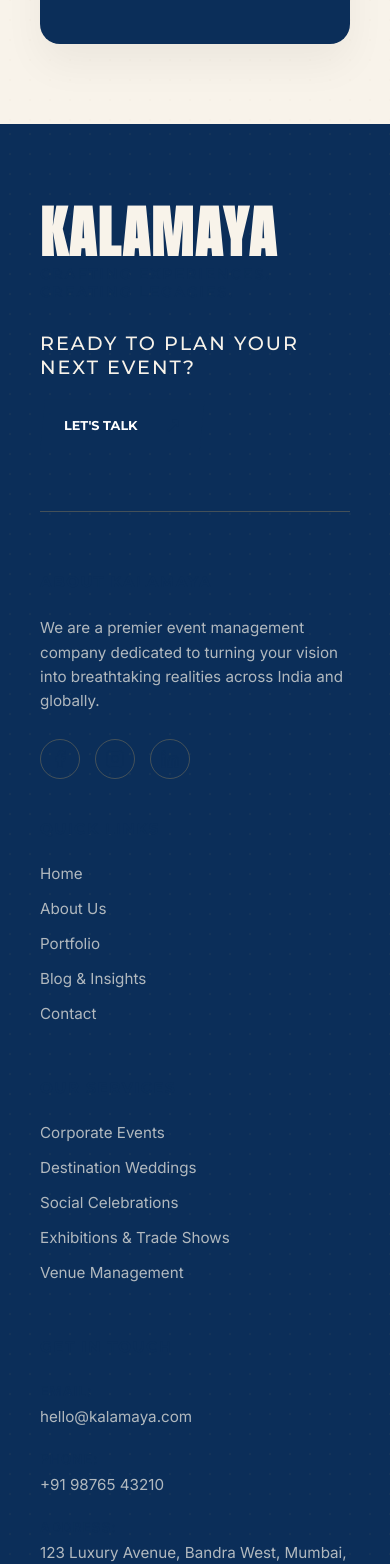
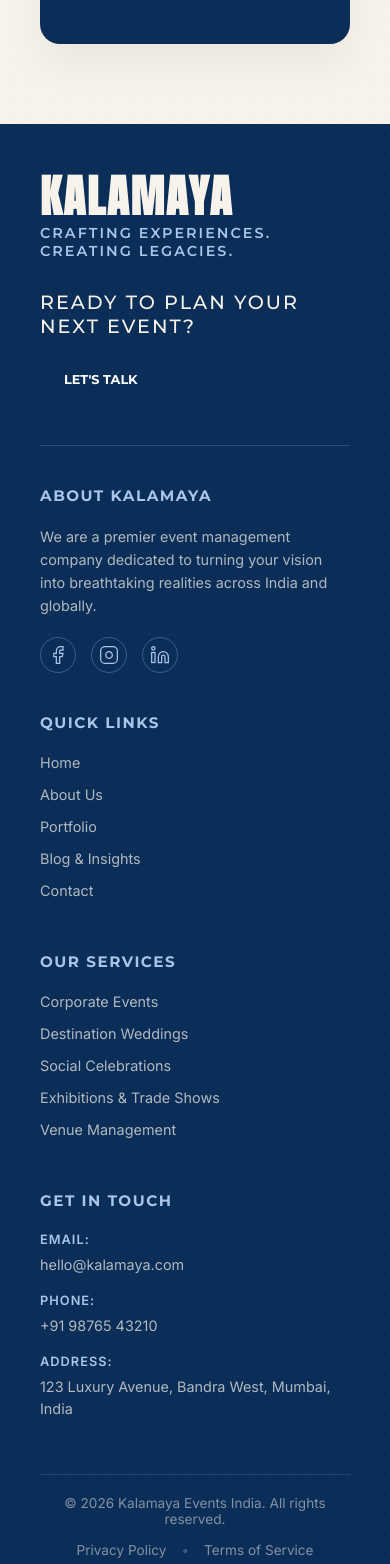
Before and after one commit to rameezwangde/kalamaya-events-new, a React (Vite) app: page /about in a window 390 px wide. Shown: the part 2270-3834 px from the top of the page. Built offline with nearby package versions, Linux system fonts and the light colour scheme.

Commit message:
feat: add responsive luxury-themed footer styling

```diff
--- a/src/styles/footer.css
+++ b/src/styles/footer.css
@@ -20,7 +20,7 @@
 .footer-container {
   max-width: 1440px;
   margin: 0 auto;
-  padding: 80px 40px 40px 40px;
+  padding: 50px 40px 20px 40px;
   position: relative;
   z-index: 10;
 }
@@ -30,7 +30,7 @@
   display: flex;
   justify-content: space-between;
   align-items: center;
-  margin-bottom: 60px;
+  margin-bottom: 40px;
 }
 
 .footer-brand {
@@ -39,7 +39,7 @@
 
 .footer-logo-text {
   font-family: 'Anton', 'Bebas Neue', sans-serif;
-  font-size: 3.5rem;
+  font-size: 2.8rem;
   color: #F8F3EA;
   letter-spacing: 2px;
   margin-bottom: 5px;
@@ -48,7 +48,7 @@
 
 .footer-tagline {
   font-family: 'Montserrat', sans-serif;
-  color: #0B2E59;
+  color: #A9C5E8;
   font-size: 0.9rem;
   letter-spacing: 2px;
   font-weight: 600;
@@ -65,7 +65,7 @@
   font-family: 'Montserrat', sans-serif;
   font-size: 1.2rem;
   color: #F8F3EA;
-  margin-bottom: 20px;
+  margin-bottom: 15px;
   font-weight: 500;
 }
 
@@ -73,32 +73,32 @@
 .footer-divider {
   width: 100%;
   height: 1px;
-  background-color: rgba(200, 161, 90, 0.3);
-  margin-bottom: 60px;
+  background-color: rgba(169, 197, 232, 0.2);
+  margin-bottom: 40px;
 }
 
 /* MIDDLE SECTION */
 .footer-middle {
   display: grid;
   grid-template-columns: 2fr 1fr 1fr 1.5fr;
-  gap: 40px;
-  margin-bottom: 60px;
+  gap: 30px;
+  margin-bottom: 40px;
 }
 
 .footer-heading {
   font-family: 'Montserrat', sans-serif;
   font-size: 0.95rem;
-  color: #0B2E59;
+  color: #A9C5E8;
   letter-spacing: 1.5px;
-  margin-bottom: 25px;
+  margin-bottom: 20px;
   font-weight: 700;
 }
 
 .footer-desc {
-  font-size: 0.95rem;
+  font-size: 0.9rem;
   color: rgba(248, 243, 234, 0.7);
   line-height: 1.6;
-  margin-bottom: 25px;
+  margin-bottom: 20px;
   max-width: 320px;
 }
 
@@ -108,19 +108,19 @@
 }
 
 .social-link {
-  width: 40px;
-  height: 40px;
+  width: 36px;
+  height: 36px;
   border-radius: 50%;
-  border: 1px solid rgba(200, 161, 90, 0.3);
+  border: 1px solid rgba(169, 197, 232, 0.3);
   display: flex;
   align-items: center;
   justify-content: center;
-  color: #0B2E59;
+  color: #A9C5E8;
   transition: all 0.3s ease;
 }
 
 .social-link:hover {
-  background-color: #0B2E59;
+  background-color: #A9C5E8;
   color: #0B2E59;
 }
 
@@ -131,18 +131,18 @@
 }
 
 .footer-links li {
-  margin-bottom: 15px;
+  margin-bottom: 12px;
 }
 
 .footer-links a {
   color: rgba(248, 243, 234, 0.7);
   text-decoration: none;
-  font-size: 0.95rem;
+  font-size: 0.9rem;
   transition: color 0.3s ease;
 }
 
 .footer-links a:hover {
-  color: #0B2E59;
+  color: #A9C5E8;
 }
 
 .footer-contact {
@@ -152,8 +152,8 @@
 }
 
 .footer-contact li {
-  margin-bottom: 20px;
-  font-size: 0.95rem;
+  margin-bottom: 15px;
+  font-size: 0.9rem;
   color: rgba(248, 243, 234, 0.7);
   line-height: 1.5;
 }
@@ -161,8 +161,8 @@
 .contact-label {
   display: block;
   font-weight: 600;
-  color: #0B2E59;
-  font-size: 0.85rem;
+  color: #A9C5E8;
+  font-size: 0.8rem;
   margin-bottom: 5px;
   text-transform: uppercase;
   letter-spacing: 1px;
@@ -183,8 +183,8 @@
   display: flex;
   justify-content: space-between;
   align-items: center;
-  border-top: 1px solid rgba(200, 161, 90, 0.15);
-  padding-top: 30px;
+  border-top: 1px solid rgba(169, 197, 232, 0.15);
+  padding-top: 20px;
   font-size: 0.85rem;
   color: rgba(248, 243, 234, 0.5);
 }
@@ -202,11 +202,11 @@
 }
 
 .legal-links a:hover {
-  color: #0B2E59;
+  color: #A9C5E8;
 }
 
 .dot-sep {
-  color: rgba(200, 161, 90, 0.3);
+  color: rgba(169, 197, 232, 0.3);
 }
 
 /* RESPONSIVE */
```
